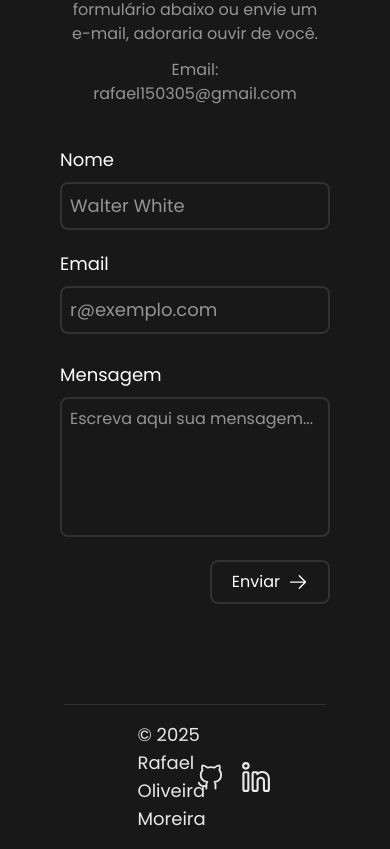
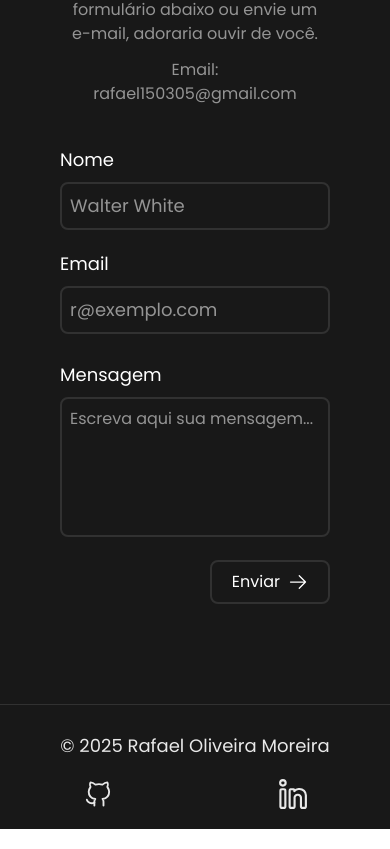
Before and after one commit to RafaelOlMoreira/portifolio-rafael, a React (Vite) app: page / in a window 390 px wide. Shown: the part 4399-5248 px from the top of the page. Built offline with nearby package versions, Linux system fonts and the light colour scheme.

Commit message:
feat(Footer): Realizado responsividade da sextion.

```diff
--- a/src/components/Footer.jsx
+++ b/src/components/Footer.jsx
@@ -3,19 +3,24 @@ import React from 'react'
 function Footer() {
     return (
         <div className='font-poppins h-auto bg-[#181818]'>
-            <div className='border-t-1 border-[#e8e8e81e] mx-16 p-4'>
-                <div className='grid grid-cols-2 items-center w-1/2 mx-auto'>
-                    <div className='mr-auto text-[#e8e8e8] text-lg'>
+            <div className='border-t-1 border-[#e8e8e81e] py-5'>
+                <div className='grid grid-rows-2 md:grid-cols-2 md:grid-rows-1 items-center mx-auto'>
+                    <div className='mx-auto text-[#e8e8e8] text-lg'>
                         <span>© 2025 Rafael Oliveira Moreira</span>
                     </div>
-                    <div className='ml-auto flex space-x-4'>
+                    <div className='flex pt-3'>
+                        <div className='mr-auto mx-auto'>
                             <a href="https://github.com/RafaelOlMoreira">
                                 <svg xmlns="http://www.w3.org/2000/svg" width="30" height="30" viewBox="0 0 24 24" className='hover:cursor-pointer'><g fill="none" stroke="#e8e8e8" stroke-linecap="round" stroke-linejoin="round" stroke-width="1.5"><path d="M9.096 21.25v-3.146a3.33 3.33 0 0 1 .758-2.115c-3.005-.4-5.28-1.859-5.28-5.798c0-1.666 1.432-3.89 1.432-3.89c-.514-1.13-.5-3.084.06-3.551c0 0 1.95.175 3.847 1.75c1.838-.495 3.764-.554 5.661 0c1.897-1.575 3.848-1.75 3.848-1.75c.558.467.573 2.422.06 3.551c0 0 1.432 2.224 1.432 3.89c0 3.94-2.276 5.398-5.28 5.798a3.33 3.33 0 0 1 .757 2.115v3.146" /><path d="M3.086 16.57c.163.554.463 1.066.878 1.496c.414.431.932.77 1.513.988a4.46 4.46 0 0 0 3.62-.216" /></g></svg>
                             </a>
+                        </div>
+                        <div className='ml-auto mx-auto'>
                             <a href="https://www.linkedin.com/in/rafaelolmoreira/">
                                 <svg xmlns="http://www.w3.org/2000/svg" width="30" height="30" viewBox="0 0 14 14" className='hover:cursor-pointer'><path fill="none" stroke="#e8e8e8" stroke-linecap="round" stroke-linejoin="round" d="M3.574 1.767a1.316 1.316 0 0 1-1.287 1.326A1.346 1.346 0 0 1 .99 1.767A1.326 1.326 0 0 1 2.287.5a1.316 1.316 0 0 1 1.287 1.267M1.129 5.449c0-.762.485-.643 1.158-.643c.673 0 1.148-.119 1.148.643v7.424c0 .772-.485.614-1.148.614c-.663 0-1.158.158-1.158-.614zm4.306.001c0-.426.158-.585.405-.634c.248-.05 1.099 0 1.396 0c.297 0 .416.485.406.851a2.485 2.485 0 0 1 2.217-.99a2.97 2.97 0 0 1 3.148 3.098v5.068c0 .772-.475.614-1.149.614c-.673 0-1.148.158-1.148-.614V8.884A1.425 1.425 0 0 0 9.206 7.34A1.435 1.435 0 0 0 7.74 8.914v3.959c0 .772-.485.614-1.158.614c-.673 0-1.148.158-1.148-.614V5.449Z" /></svg>
                             </a>
                         </div>
+                    </div>
+
                 </div>
             </div>
         </div>
```
Lines whose indentation alone changed are shown as unchanged.
